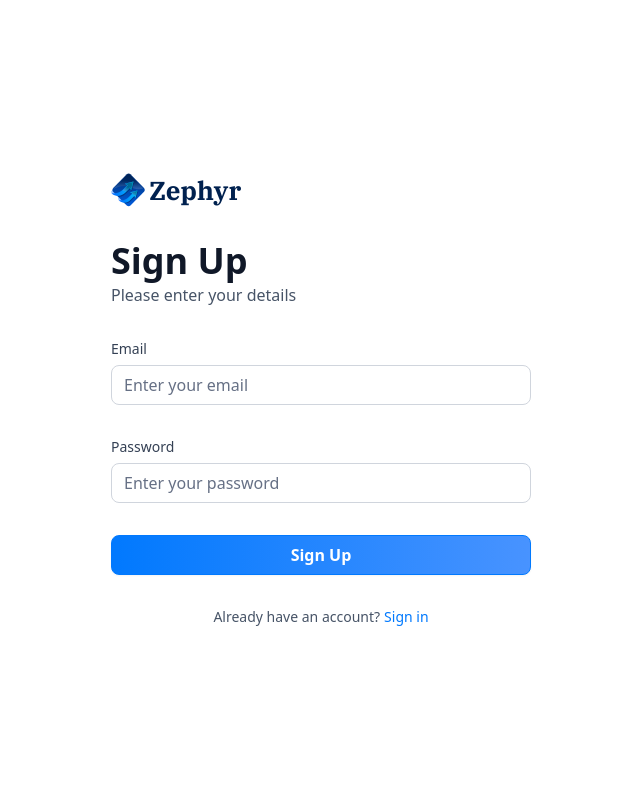
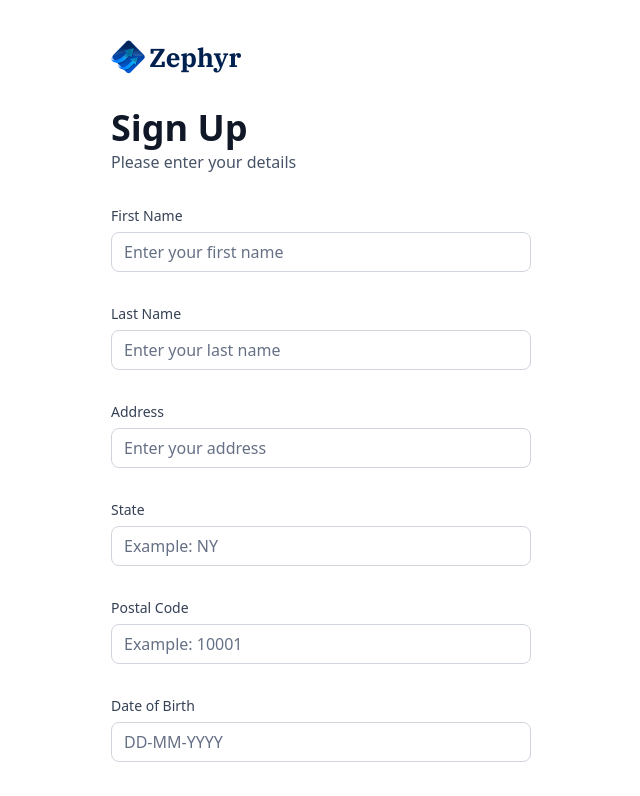
Before and after one commit to mcfQ/zephyr, a Next.js app: page /sign-up in a window 1280 px wide. Shown: the top 796 px of the page, without its empty margins (319-959 px from the left). Built offline with nearby package versions, Linux system fonts and the light colour scheme.

Commit message:
Add sign-up form fields to AuthForm component

```diff
--- a/components/AuthForm.tsx
+++ b/components/AuthForm.tsx
@@ -64,6 +64,47 @@ const AuthForm = ({ type }: { type: string }) => {
 				<>
 					<Form {...form}>
 						<form onSubmit={form.handleSubmit(onSubmit)} className='space-y-8'>
+							{type === "sign-up" && (
+								<>
+									<CustomInput
+										control={form.control}
+										name='firstName'
+										label='First Name'
+										placeholder='Enter your first name'
+									/>
+									<CustomInput
+										control={form.control}
+										name='lastName'
+										label='Last Name'
+										placeholder='Enter your last name'
+									/>
+									<CustomInput
+										control={form.control}
+										name='address'
+										label='Address'
+										placeholder='Enter your address'
+									/>
+									<CustomInput
+										control={form.control}
+										name='state'
+										label='State'
+										placeholder='Example: NY'
+									/>
+									<CustomInput
+										control={form.control}
+										name='postalCode'
+										label='Postal Code'
+										placeholder='Example: 10001'
+									/>
+									<CustomInput
+										control={form.control}
+										name='dateOfBirth'
+										label='Date of Birth'
+										placeholder='DD-MM-YYYY'
+									/>
+								</>
+							)}
+
 							<CustomInput
 								control={form.control}
 								name='email'
@@ -77,7 +118,7 @@ const AuthForm = ({ type }: { type: string }) => {
 								placeholder='Enter your password'
 							/>
 
-							<div className="flex flex-col gap-4">
+							<div className='flex flex-col gap-4'>
 								<Button type='submit' disabled={isLoading} className='form-btn'>
 									{isLoading ? (
 										<>
```
